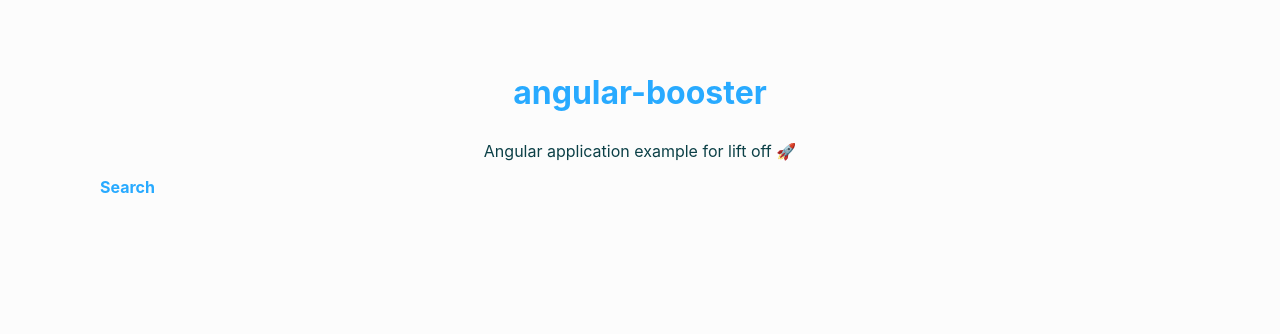
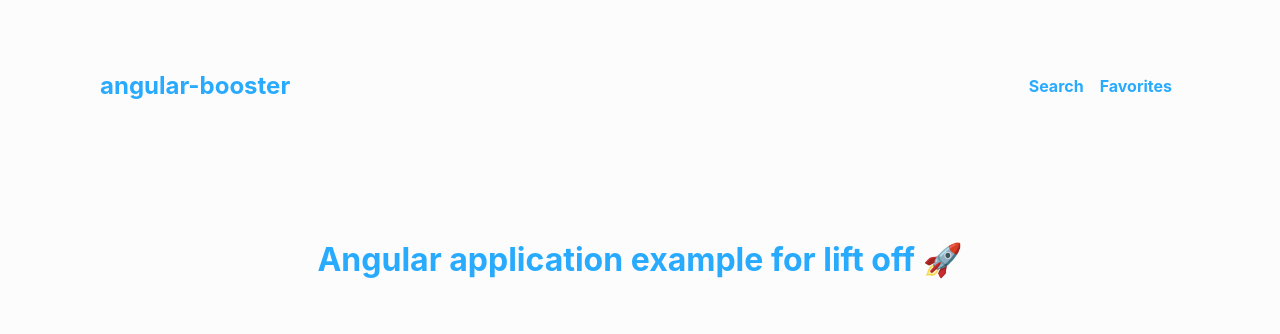
Before and after one commit to angularbuilders/angular-booster, an Angular app: page / in a window 1280 px wide. Shown: the top 334 px of the page. Built offline with nearby package versions, Linux system fonts and the light colour scheme; no server answers.

Commit message:
feat: nav menu close #19

```diff
--- a/src/app/app.component.ts
+++ b/src/app/app.component.ts
@@ -4,15 +4,24 @@ import { Component } from '@angular/core';
   selector: 'ab-root',
   template: `
     <header>
-      <h1>
-        <a [routerLink]="['/']">{{ title }}</a>
-      </h1>
-      <p>Angular application example for lift off 🚀</p>
       <nav>
-        <a [routerLink]="['/search']">Search</a>
+        <h1>
+          <a [routerLink]="['/']">{{ title }}</a>
+        </h1>
+        <ul>
+          <li>
+            <a [routerLink]="['/search']">Search</a>
+          </li>
+          <li>
+            <a [routerLink]="['/search']">Favorites</a>
+          </li>
+        </ul>
       </nav>
+      <h1><a [routerLink]="['/']">Angular application example for lift off 🚀</a></h1>
     </header>
-    <router-outlet> </router-outlet>
+    <main>
+      <router-outlet> </router-outlet>
+    </main>
   `,
   styles: [
     `
```
